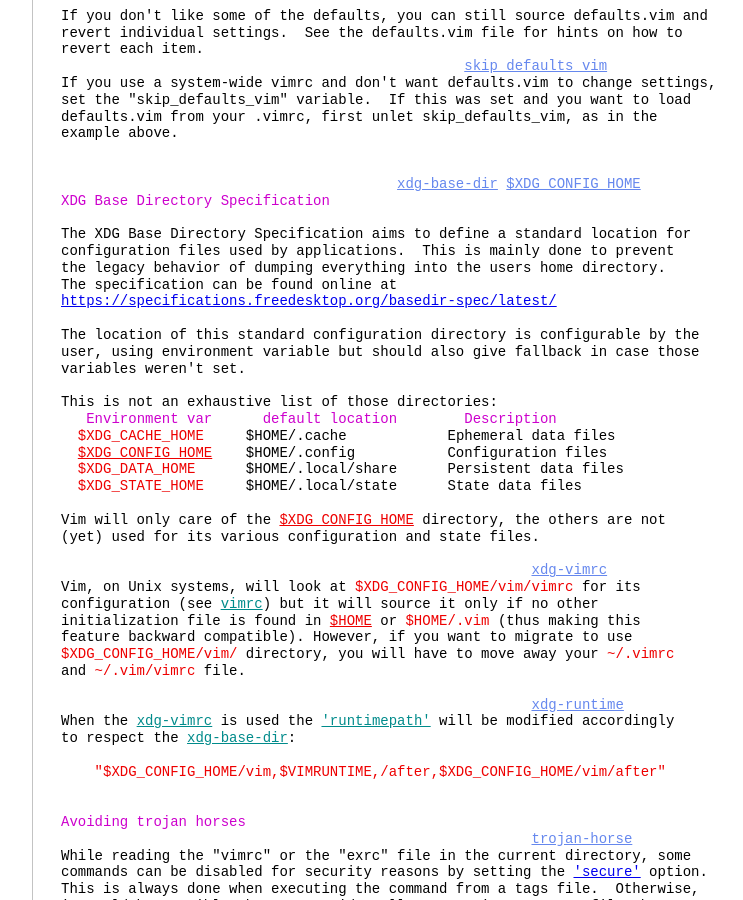
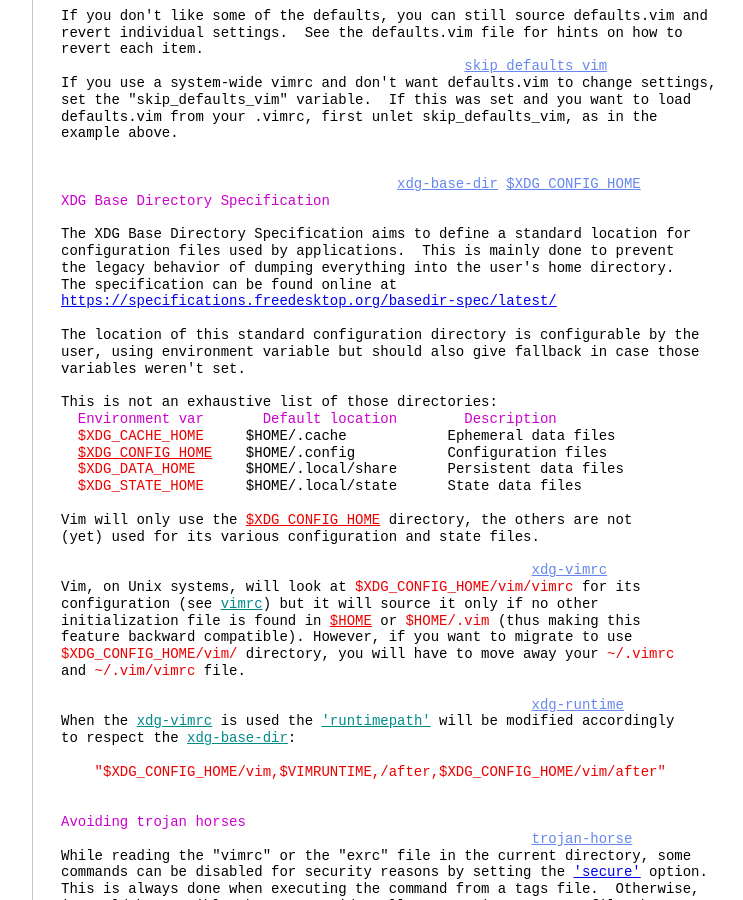
Before and after one commit to vim-jp/vimdoc-en, a Jekyll site: the page built from starting.html, in a window 1280 px wide and 900 px high, scrolled down 18319 px. Shown: the whole window, without its empty margins (340-1083 px from the left). Built offline with Jekyll 4.4.1, drawn with Linux system fonts in a browser that asks for light colours; nearby versions of some CDN libraries; comment, search, counter and statistics services are not loaded; some of the changed text lies outside the part shown.

Commit message:
Generated by GitHub workflow 8765035146
https://github.com/vim-jp/vimdoc-en/actions/runs/8765035146

```diff
--- a/starting.html
+++ b/starting.html
@@ -3,7 +3,7 @@ layout: vimdoc
 helpname: 'starting'
 ---
 <div id='vimCodeElement'>
-<a class="Constant" href="starting.html" name="starting.txt">starting.txt</a>&nbsp;&nbsp;For&nbsp;<span class="Identifier">Vim version 9.1.</span>&nbsp;&nbsp;Last change: 2024 Apr 15<br>
+<a class="Constant" href="starting.html" name="starting.txt">starting.txt</a>&nbsp;&nbsp;For&nbsp;<span class="Identifier">Vim version 9.1.</span>&nbsp;&nbsp;Last change: 2024 Apr 19<br>
 <br>
 <br>
 &nbsp;&nbsp;&nbsp;&nbsp;&nbsp;&nbsp;&nbsp;&nbsp;&nbsp;&nbsp;&nbsp;&nbsp;&nbsp;&nbsp;&nbsp;&nbsp;&nbsp;&nbsp;<span class="Identifier">VIM REFERENCE MANUAL&nbsp;&nbsp;&nbsp;&nbsp;by Bram Moolenaar</span><br>
@@ -1097,7 +1097,7 @@ example above.<br>
 <br>
 The XDG Base Directory Specification aims to define a standard location for<br>
 configuration files used by applications.&nbsp;&nbsp;This is mainly done to prevent<br>
-the legacy behavior of dumping everything into the users home directory.<br>
+the legacy behavior of dumping everything into the user's home directory.<br>
 The specification can be found online at<br>
 <span class="Constant"><a href="https://specifications.freedesktop.org/basedir-spec/latest/">https://specifications.freedesktop.org/basedir-spec/latest/</a></span><br>
 <br>
@@ -1106,13 +1106,13 @@ user, using environment variable but should also give fallback in case those<br>
 variables weren't set.<br>
 <br>
 This is not an exhaustive list of those directories:<br>
-&nbsp;&nbsp;&nbsp;<span class="PreProc">Environment var&nbsp;&nbsp;&nbsp;&nbsp;&nbsp;&nbsp;default location&nbsp;&nbsp;&nbsp;&nbsp;&nbsp;&nbsp;&nbsp;&nbsp;Description</span><br>
+&nbsp;&nbsp;<span class="PreProc">Environment var&nbsp;&nbsp;&nbsp;&nbsp;&nbsp;&nbsp; Default location&nbsp;&nbsp;&nbsp;&nbsp;&nbsp;&nbsp;&nbsp;&nbsp;Description</span><br>
 &nbsp;&nbsp;<span class="Comment">$XDG_CACHE_HOME</span>&nbsp;&nbsp;&nbsp;&nbsp; $HOME/.cache&nbsp;&nbsp;&nbsp;&nbsp;&nbsp;&nbsp;&nbsp;&nbsp;&nbsp;&nbsp;&nbsp;&nbsp;Ephemeral data files<br>
 &nbsp;&nbsp;<a class="Comment" href="starting.html#$XDG_CONFIG_HOME">$XDG_CONFIG_HOME</a>&nbsp;&nbsp;&nbsp;&nbsp;$HOME/.config&nbsp;&nbsp;&nbsp;&nbsp;&nbsp;&nbsp;&nbsp;&nbsp;&nbsp;&nbsp; Configuration files<br>
 &nbsp;&nbsp;<span class="Comment">$XDG_DATA_HOME</span>&nbsp;&nbsp;&nbsp;&nbsp;&nbsp;&nbsp;$HOME/.local/share&nbsp;&nbsp;&nbsp;&nbsp;&nbsp;&nbsp;Persistent data files<br>
 &nbsp;&nbsp;<span class="Comment">$XDG_STATE_HOME</span>&nbsp;&nbsp;&nbsp;&nbsp; $HOME/.local/state&nbsp;&nbsp;&nbsp;&nbsp;&nbsp;&nbsp;State data files<br>
 <br>
-Vim will only care of the&nbsp;<a class="Comment" href="starting.html#$XDG_CONFIG_HOME">$XDG_CONFIG_HOME</a>&nbsp;directory, the others are not<br>
+Vim will only use the&nbsp;<a class="Comment" href="starting.html#$XDG_CONFIG_HOME">$XDG_CONFIG_HOME</a>&nbsp;directory, the others are not<br>
 (yet) used for its various configuration and state files.<br>
 <br>
 &nbsp;&nbsp;&nbsp;&nbsp;&nbsp;&nbsp;&nbsp;&nbsp;&nbsp;&nbsp;&nbsp;&nbsp;&nbsp;&nbsp;&nbsp;&nbsp;&nbsp;&nbsp;&nbsp;&nbsp;&nbsp;&nbsp;&nbsp;&nbsp;&nbsp;&nbsp;&nbsp;&nbsp;&nbsp;&nbsp;&nbsp;&nbsp;&nbsp;&nbsp;&nbsp;&nbsp;&nbsp;&nbsp;&nbsp;&nbsp;&nbsp;&nbsp;&nbsp;&nbsp;&nbsp;&nbsp;&nbsp;&nbsp;&nbsp;&nbsp;&nbsp;&nbsp;&nbsp;&nbsp;&nbsp;&nbsp;<a class="Constant" href="starting.html#xdg-vimrc" name="xdg-vimrc">xdg-vimrc</a><br>
```
